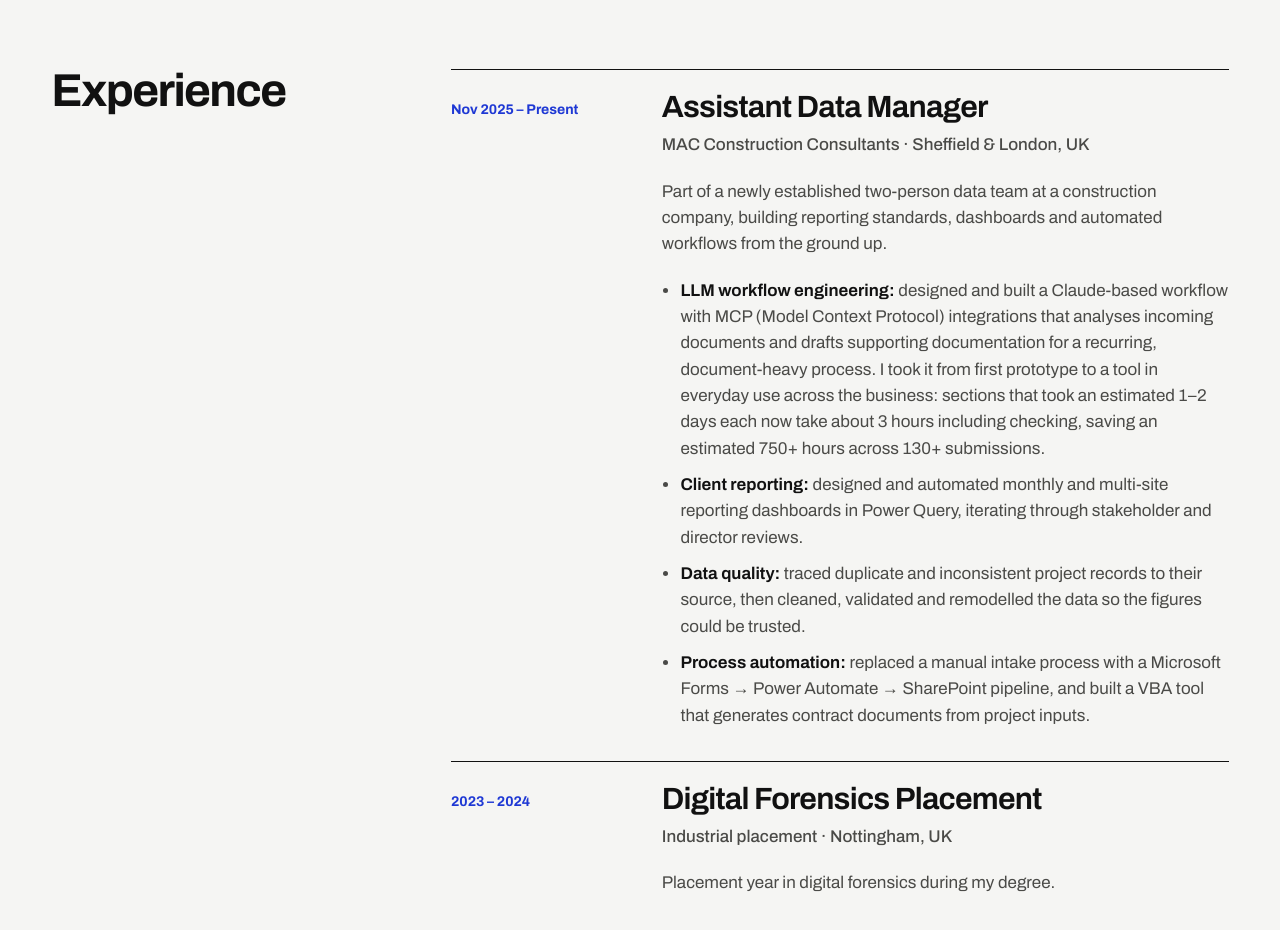
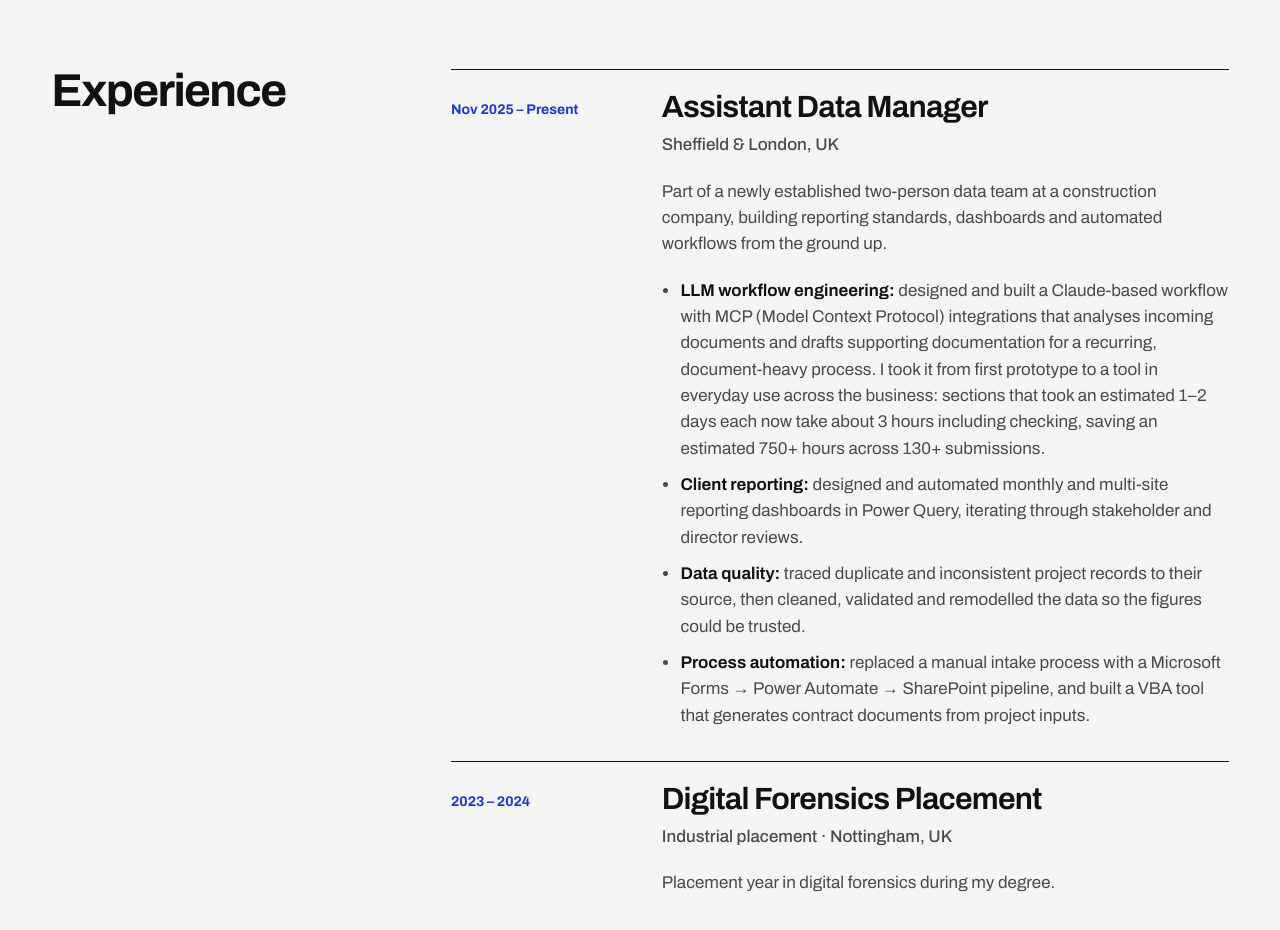
Before and after one commit to bensjoshi/bensjoshi.github.io, a plain HTML site: page software/index.html in a window 1280 px wide. Shown: the part 2220-3150 px from the top of the page. Drawn offline with Linux system fonts and the light colour scheme.

Commit message:
Fix company name formatting in index.html

```diff
--- a/software/index.html
+++ b/software/index.html
@@ -681,7 +681,7 @@
           </div>
 
           <div class="experience-company">
-            MAC Construction Consultants · Sheffield &amp; London, UK
+            Sheffield &amp; London, UK
           </div>
 
           <p class="experience-description">
```
